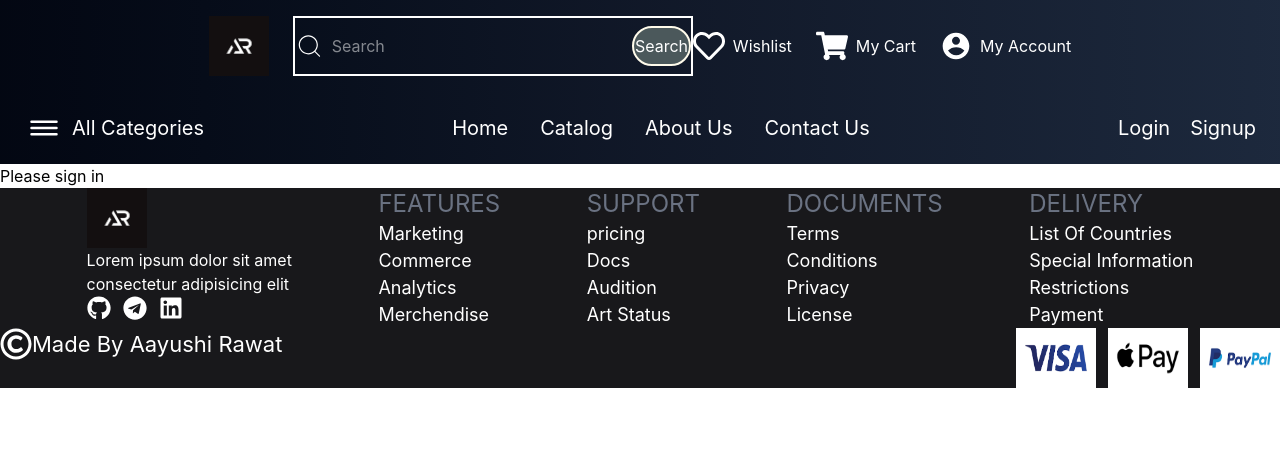
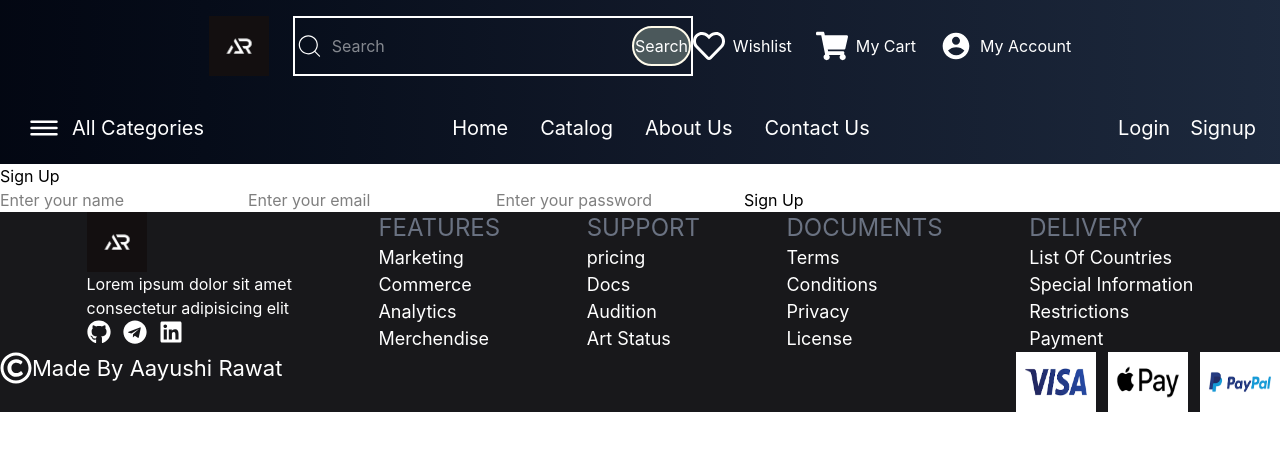
Before and after one commit to aayushi1403/E-Commerce-app, a React (Vite) app: page /signup in a window 1280 px wide. Shown: the top 450 px of the page. Built offline with nearby package versions, Linux system fonts and the light colour scheme.

Commit message:
Add SignupForm

```diff
--- a/package.json
+++ b/package.json
@@ -10,10 +10,12 @@
     "preview": "vite preview"
   },
   "dependencies": {
+    "@reduxjs/toolkit": "^2.12.0",
     "@tailwindcss/vite": "^4.3.3",
     "react": "^19.2.8",
     "react-dom": "^19.2.8",
     "react-icons": "^5.7.0",
+    "react-redux": "^9.3.0",
     "react-router-dom": "^7.18.4",
     "tailwindcss": "^4.3.3"
   },
--- a/src/Components/Pages/Signup.jsx
+++ b/src/Components/Pages/Signup.jsx
@@ -1,9 +1,10 @@
 import React from 'react'
+import SignupForm from '../SignupComponent/SignupForm'
 
 function Signup() {
   return (
     <div>
-      <h1>Please sign in</h1>
+      <SignupForm/>
     </div>
   )
 }
--- /dev/null
+++ b/src/Components/SignupComponent/SignupForm.jsx
@@ -0,0 +1,32 @@
+import React from 'react'
+
+function SignupForm() {
+  return (
+    <div>
+       <h1>Sign Up</h1>
+
+      <form>
+        <input
+          type="text"
+          placeholder="Enter your name"
+        />
+
+        <input
+          type="email"
+          placeholder="Enter your email"
+        />
+
+        <input
+          type="password"
+          placeholder="Enter your password"
+        />
+
+        <button type="submit">
+          Sign Up
+        </button>
+      </form>
+    </div>
+  )
+}
+
+export default SignupForm
```
Also changed, not shown: 1 other file (tests, documents, lock files or other folders).
